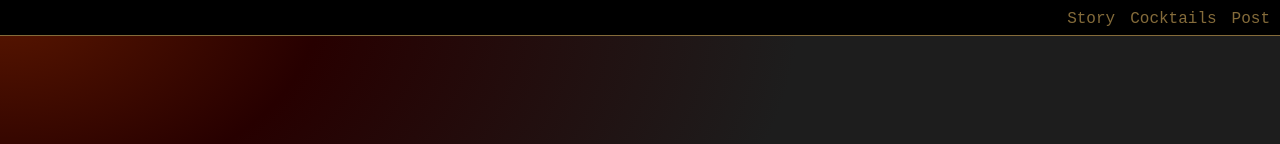
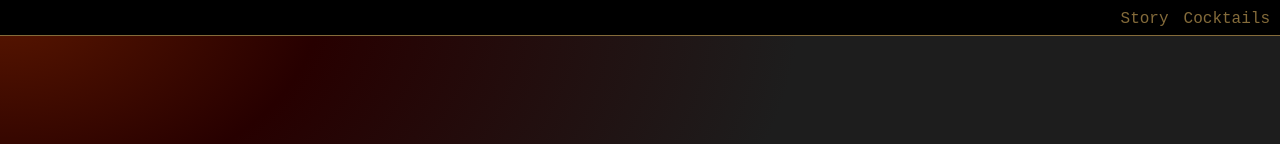
Before and after one commit to aridome222/Frontend-Tacktail, a Next.js app: page / in a window 1280 px wide. Shown: the top 144 px of the page. Built offline with nearby package versions, Linux system fonts and the light colour scheme.

Commit message:
update: ヘッダーに完成したページへのルーティングを通す

```diff
--- a/src/app/components/Header/index.tsx
+++ b/src/app/components/Header/index.tsx
@@ -7,14 +7,11 @@ export const Header: React.FC = () => {
     <>
       <header className={styles.header}>
         <div className={styles.container}>
-          <Link href='/' className={styles.link}>
+          <Link href='/story' className={styles.link}>
             Story
           </Link>
-          <Link href='/' className={styles.link}>
+          <Link href='/recipes' className={styles.link}>
             Cocktails
-          </Link>
-          <Link href='/' className={styles.link}>
-            Post
           </Link>
         </div>
       </header>
```
